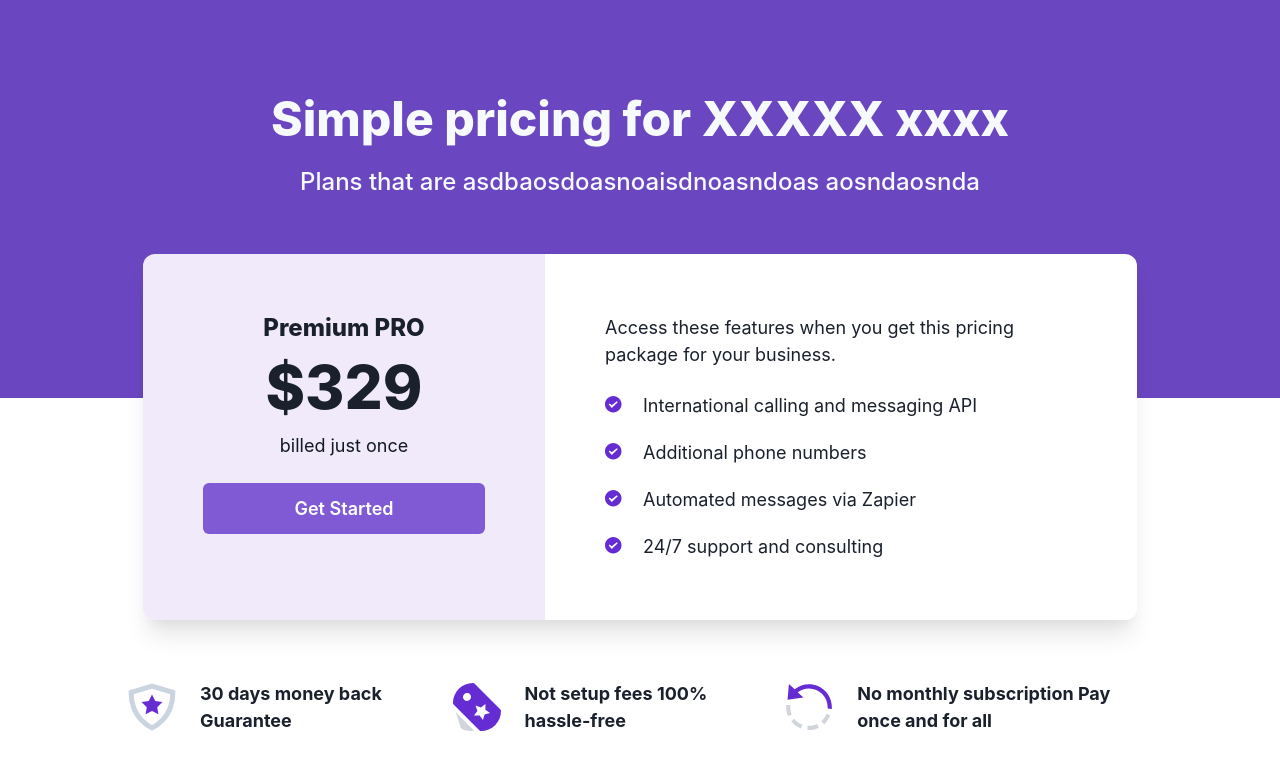
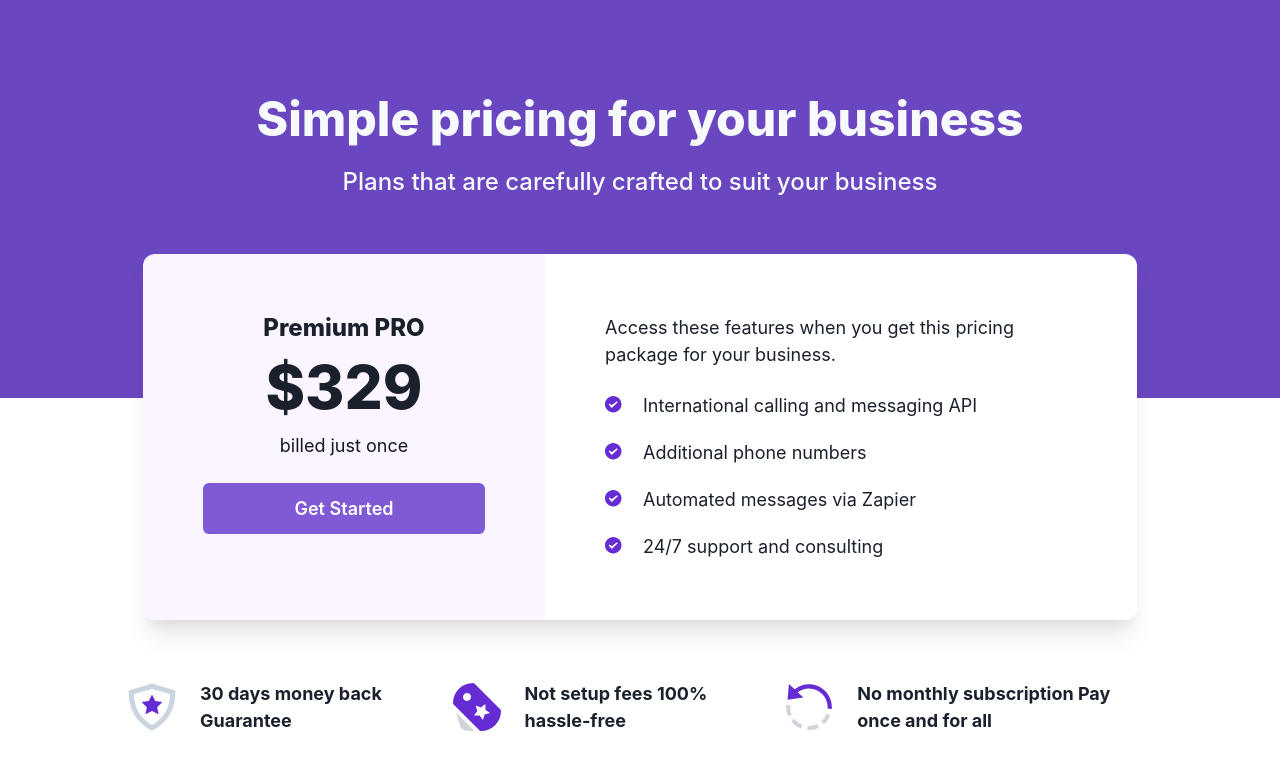
Before and after one commit to NokTNL/Notes-ChakraUI, a React (Vite) app in the folder esther/: page / in a window 1280 px wide. Shown: the top 770 px of the page. Built offline with nearby package versions, Linux system fonts and the light colour scheme.

Commit message:
Mark svg icons as notes

```diff
--- a/esther/src/40-project/App.tsx
+++ b/esther/src/40-svg_icons/App.tsx
@@ -3,6 +3,9 @@ import { Header } from "./components/Header";
 import "./App.css";
 import { Pricing } from "./components/Pricing";
 import { Features } from "./components/Features";
+
+// assets/Icons.tsx for defining SVG comoponents
+// components/Features & Pricing for examples on how to use them as components
 
 export default function App() {
   return (
--- a/esther/src/40-project/components/Header.tsx
+++ b/esther/src/40-svg_icons/components/Header.tsx
@@ -1,21 +1,20 @@
-import React from "react";
 import { Box, Heading, Text } from "@chakra-ui/react";
 
 export function Header() {
   return (
     <Box
       as="header"
-      color="#F7FAFC"
-      bg="#6B46C1"
+      color="gray.50"
+      bg="purple.600"
       pt="90px"
       pb="198px"
       px="32px"
     >
       <Heading as="h1" fontSize="48px" fontWeight="800">
-        Simple pricing for XXXXX xxxx
+        Simple pricing for your business
       </Heading>
       <Text fontSize={"24px"} fontWeight="500" pt="16px">
-        Plans that are asdbaosdoasnoaisdnoasndoas aosndaosnda
+        Plans that are carefully crafted to suit your business
       </Text>
     </Box>
   );
--- a/esther/src/40-project/components/Pricing.tsx
+++ b/esther/src/40-svg_icons/components/Pricing.tsx
@@ -33,7 +33,7 @@ export function Pricing() {
         "0px 20px 25px -5px rgba(0, 0, 0, 0.1), 0px 10px 10px -5px rgba(0, 0, 0, 0.04)"
       }
     >
-      <Box bg="#F0EAFB" p="60px">
+      <Box bg="purple.50" p="60px">
         <Heading as="h3" fontSize={"24px"} fontWeight="800">
           Premium PRO
         </Heading>
--- a/esther/src/main.tsx
+++ b/esther/src/main.tsx
@@ -1,6 +1,6 @@
 import React from "react";
 import ReactDOM from "react-dom/client";
-import App from "./40-project/App";
+import App from "./40-svg_icons/App";
 
 import { ChakraProvider } from "@chakra-ui/react";
 
```
Also changed, not shown: esther/src/40-svg_icons/App.css (renamed from esther/src/40-project/App.css), esther/src/40-svg_icons/assets/Icons.tsx (renamed from esther/src/40-project/assets/Icons.tsx), esther/src/40-svg_icons/components/Features.tsx (renamed from esther/src/40-project/components/Features.tsx).
